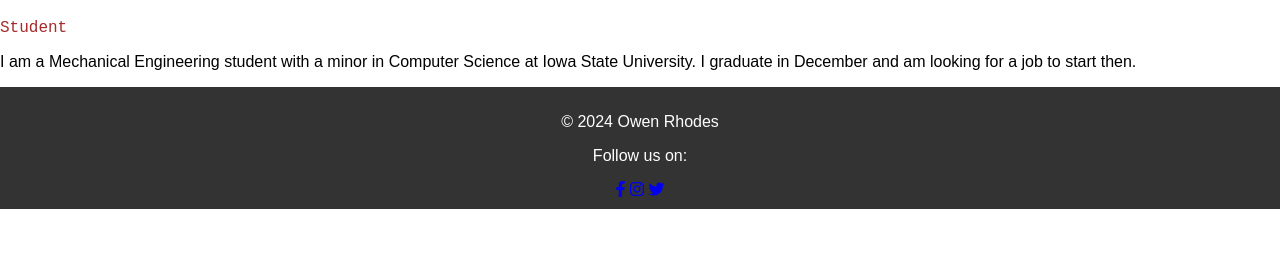
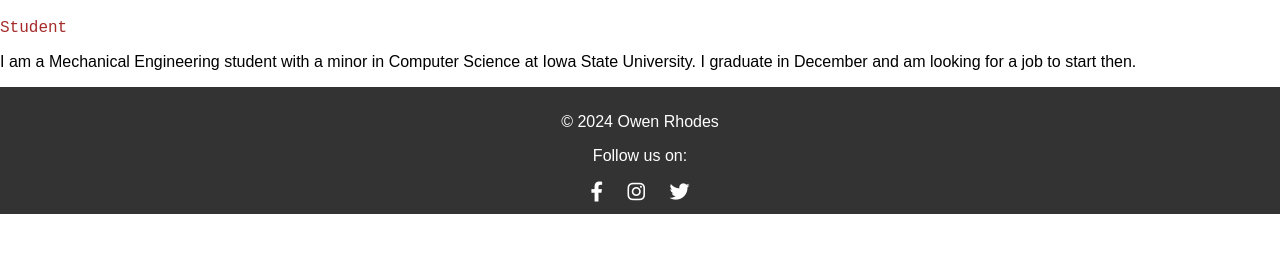
Before and after one commit to owrhodes/personal, a plain HTML site: page index.html in a window 1280 px wide. Shown: the part 149-402 px from the top of the page. Drawn offline with Linux system fonts and the light colour scheme.

Commit message:
style.css

```diff
--- a/style.css
+++ b/style.css
@@ -29,3 +29,12 @@ footer {
     background-color: #333;
     color: #fff;
 }
+footer a {
+    color: #fff;
+    margin: 0 10px;
+    text-decoration: none;
+    font-size: 20px;
+    }
+footer a:hover {
+    color: #f39c12; /* Change color on hover */
+}
```
